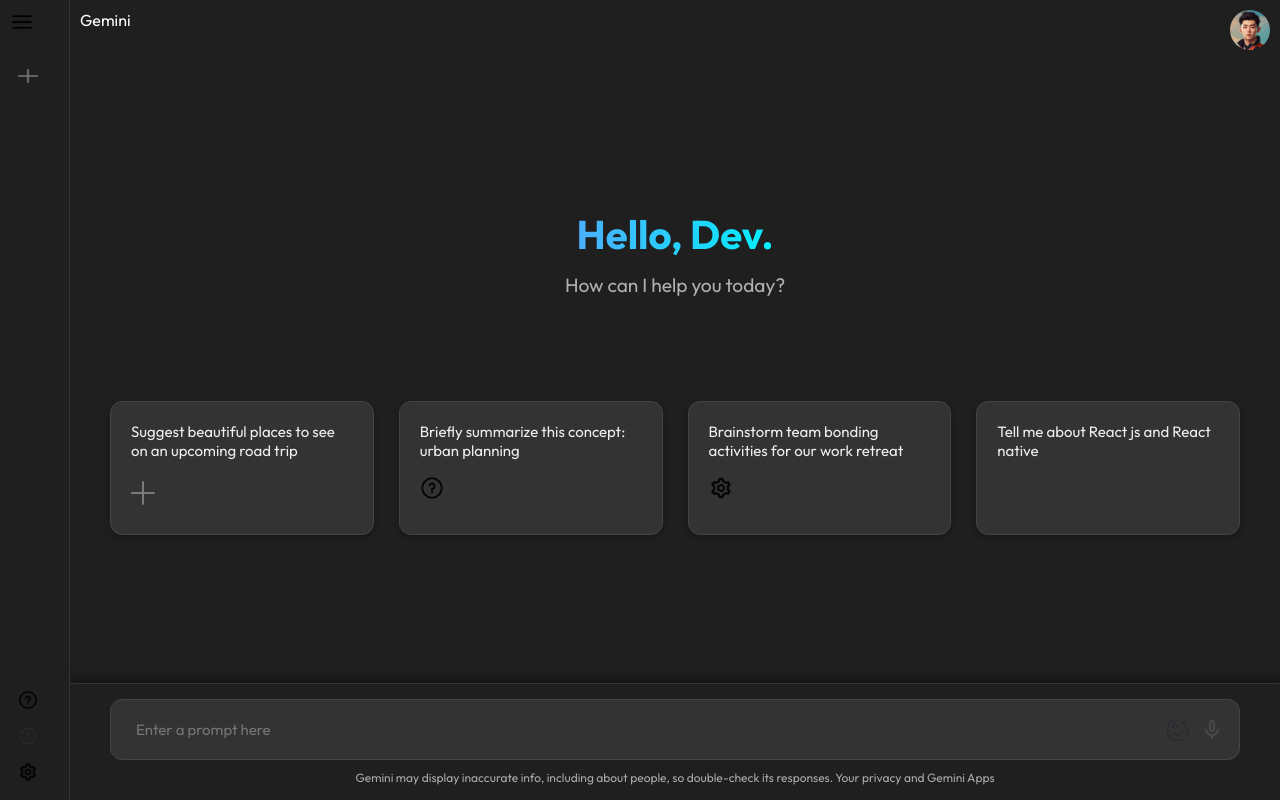
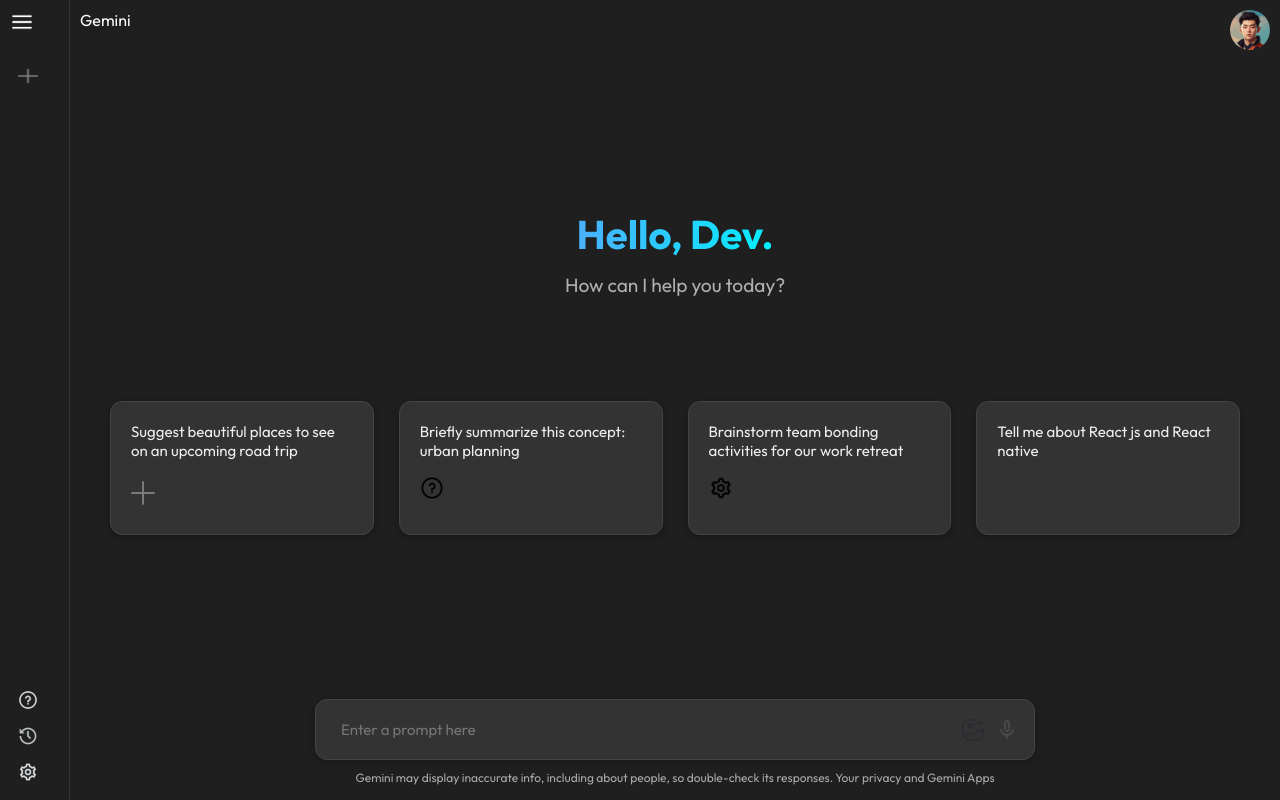
Before and after one commit to Umair505/react-beginner-zone, a React (Vite) app in the folder gemini-ai-clone/: page / in a window 1280 px wide. Built offline with nearby package versions, Linux system fonts and the light colour scheme.

Commit message:
Style updated

```diff
--- a/gemini-ai-clone/src/components/Main/Main.css
+++ b/gemini-ai-clone/src/components/Main/Main.css
@@ -166,8 +166,6 @@
   bottom: 0;
   background: #1f1f1f;
   padding: 15px 40px;
-  border-top: 1px solid #333;
-  box-shadow: 0 -3px 10px rgba(0,0,0,0.5);
 }
 
 .search-box {
@@ -176,7 +174,30 @@
   background: #333;
   border-radius: 12px;
   padding: 10px 15px;
+  max-width: 720px; /* Standard width like Gemini */
+  width: 100%;
+  margin: 0 auto; /* Center the box */
+  box-shadow: 0 1px 6px rgba(0, 0, 0, 0.3);
   border: 1px solid #444;
+  transition: all 0.3s ease;
+}
+
+.search-box:focus-within {
+  border-color: #4facfe;
+  box-shadow: 0 1px 6px rgba(79, 172, 254, 0.3);
+}
+
+/* If you want to constrain the width on larger screens */
+@media (min-width: 768px) {
+  .search-box {
+    width: 90%;
+  }
+}
+
+@media (min-width: 1024px) {
+  .search-box {
+    width: 80%;
+  }
 }
 
 .search-box input {
--- a/gemini-ai-clone/src/components/sidebar/Sidebar.css
+++ b/gemini-ai-clone/src/components/sidebar/Sidebar.css
@@ -22,8 +22,10 @@
 
 .sidebar .menu {
   width: 24px;
+  height: 24px;
   cursor: pointer;
   margin-bottom: 20px;
+  filter: invert(100%) sepia(0%) saturate(0%) hue-rotate(93deg) brightness(103%) contrast(103%);
 }
 
 .sidebar .new-chat,
@@ -35,6 +37,7 @@
   border-radius: 5px;
   cursor: pointer;
   color: #fff;
+  transition: all 0.2s ease;
 }
 
 .sidebar .new-chat:hover,
@@ -49,11 +52,32 @@
   width: 20px;
   height: 20px;
   margin-right: 10px;
-  border-radius: 50%;
+  filter: invert(92%) sepia(9%) saturate(109%) hue-rotate(169deg) brightness(98%) contrast(89%);
+  transition: all 0.2s ease;
+}
+
+.sidebar .new-chat:hover img,
+.sidebar .recent-entry:hover img,
+.sidebar .bottom-item:hover img {
+  filter: invert(100%) sepia(0%) saturate(0%) hue-rotate(93deg) brightness(103%) contrast(103%);
 }
 
 .sidebar .recent-title {
   font-weight: bold;
   margin-bottom: 10px;
   color: #aaa;
+  padding-left: 8px;
 }
+
+/* For better icon visibility in extended state */
+.sidebar.extended .new-chat img,
+.sidebar.extended .recent-entry img,
+.sidebar.extended .bottom-item img {
+  filter: invert(85%) sepia(12%) saturate(200%) hue-rotate(170deg) brightness(95%) contrast(90%);
+}
+
+.sidebar.extended .new-chat:hover img,
+.sidebar.extended .recent-entry:hover img,
+.sidebar.extended .bottom-item:hover img {
+  filter: invert(100%) sepia(0%) saturate(0%) hue-rotate(93deg) brightness(103%) contrast(103%);
+}
```
